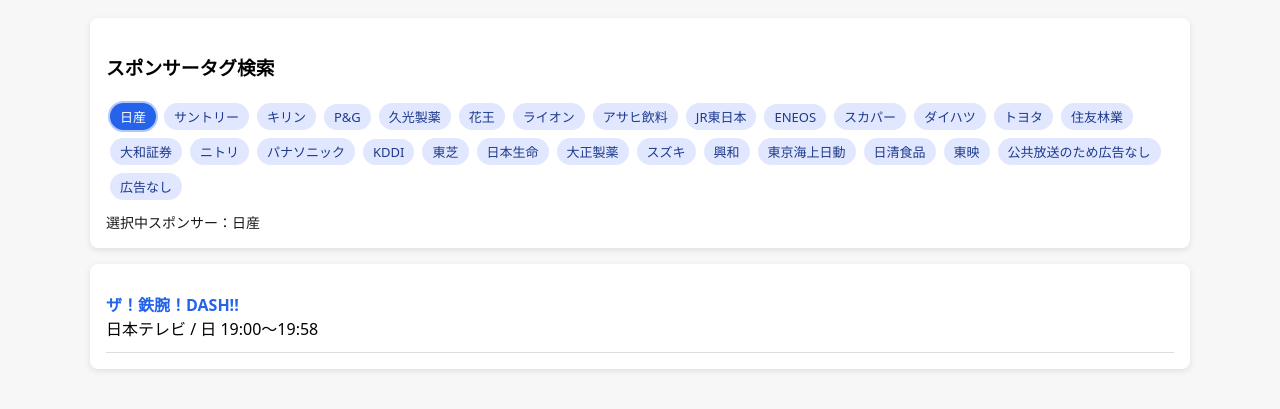
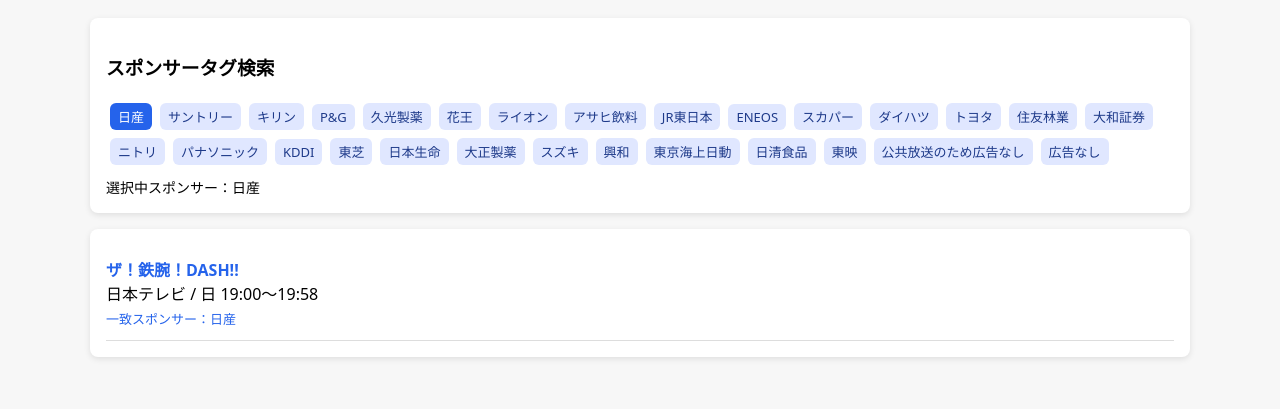
Before and after one commit to rays-projects/sponsor-search, a plain HTML site: page index.html in a window 1280 px wide. Both pictures are taken after a click on the element "日産". Shown: the part 65-474 px from the top of the page. Drawn offline with Linux system fonts and the light colour scheme.

Commit message:
Show matched sponsors in result cards

```diff
--- a/index.html
+++ b/index.html
@@ -47,16 +47,12 @@
       display: inline-block;
       background: #e0e7ff;
       color: #1e3a8a;
-      padding: 4px 10px;
+      padding: 4px 8px;
       margin: 4px;
-      border-radius: 999px;
+      border-radius: 6px;
       cursor: pointer;
       font-size: 13px;
-      transition: background .15s, color .15s, box-shadow .15s;
-    }
-
-    .tags span:hover {
-      background: #c7d2fe;
+      transition: transform .1s;
     }
 
     body.dark .tags span {
@@ -64,29 +60,17 @@
       color: #e5e7eb;
     }
 
-    body.dark .tags span:hover {
-      background: #475569;
-    }
-
-    /* ★ 選択中（ここを強化） */
     .tags span.active {
       background: #2563eb;
-      color: #ffffff;
-      box-shadow: 0 0 0 2px rgba(37,99,235,.35);
-    }
-
-    body.dark .tags span.active {
-      background: #3b82f6;
-      color: #ffffff;
-      box-shadow: 0 0 0 2px rgba(147,197,253,.4);
+      color: #fff;
     }
 
     .selected {
       margin-top: 8px;
       font-size: 14px;
-      opacity: .9;
     }
 
+    /* ===== 検索結果 ===== */
     .program {
       padding: 12px 0;
       border-bottom: 1px solid #ddd;
@@ -94,6 +78,16 @@
 
     body.dark .program {
       border-color: #334155;
+    }
+
+    .match {
+      margin-top: 4px;
+      font-size: 13px;
+      color: #2563eb;
+    }
+
+    body.dark .match {
+      color: #93c5fd;
     }
 
     a {
@@ -105,6 +99,7 @@
       color: #93c5fd;
     }
 
+    /* ===== ダーク切替 ===== */
     .theme-btn {
       position: fixed;
       top: 16px;
@@ -170,9 +165,7 @@
   function restoreFromURL() {
     const params = new URLSearchParams(location.search);
     const s = params.get("sponsor");
-    if (s) {
-      selectedSponsors = s.split(",");
-    }
+    if (s) selectedSponsors = s.split(",");
   }
 
   /* ===== データ取得 ===== */
@@ -193,16 +186,13 @@
     sponsors.forEach(name => {
       const span = document.createElement("span");
       span.textContent = name;
-      if (selectedSponsors.includes(name)) {
-        span.classList.add("active");
-      }
+      if (selectedSponsors.includes(name)) span.classList.add("active");
 
       span.onclick = () => {
-        if (selectedSponsors.includes(name)) {
-          selectedSponsors = selectedSponsors.filter(s => s !== name);
-        } else {
-          selectedSponsors.push(name);
-        }
+        selectedSponsors = selectedSponsors.includes(name)
+          ? selectedSponsors.filter(s => s !== name)
+          : [...selectedSponsors, name];
+
         updateURL();
         renderTags();
         renderResults();
@@ -235,12 +225,22 @@
       return;
     }
 
-    area.innerHTML = filtered.map(p => `
-      <div class="program">
-        <strong><a href="program.html?id=${p.id}">${p.program}</a></strong><br>
-        ${p.station} / ${p.day} ${p.time}
-      </div>
-    `).join("");
+    area.innerHTML = filtered.map(p => {
+      const sponsors = [p.sponsor1, p.sponsor2, p.sponsor3].filter(s => s && s !== "-");
+      const matched = sponsors.filter(s => selectedSponsors.includes(s));
+
+      return `
+        <div class="program">
+          <strong><a href="program.html?id=${p.id}">${p.program}</a></strong><br>
+          ${p.station} / ${p.day} ${p.time}
+          ${matched.length ? `
+            <div class="match">
+              一致スポンサー：${matched.join(" / ")}
+            </div>
+          ` : ""}
+        </div>
+      `;
+    }).join("");
   }
 
   /* ===== 初期化 ===== */
```
